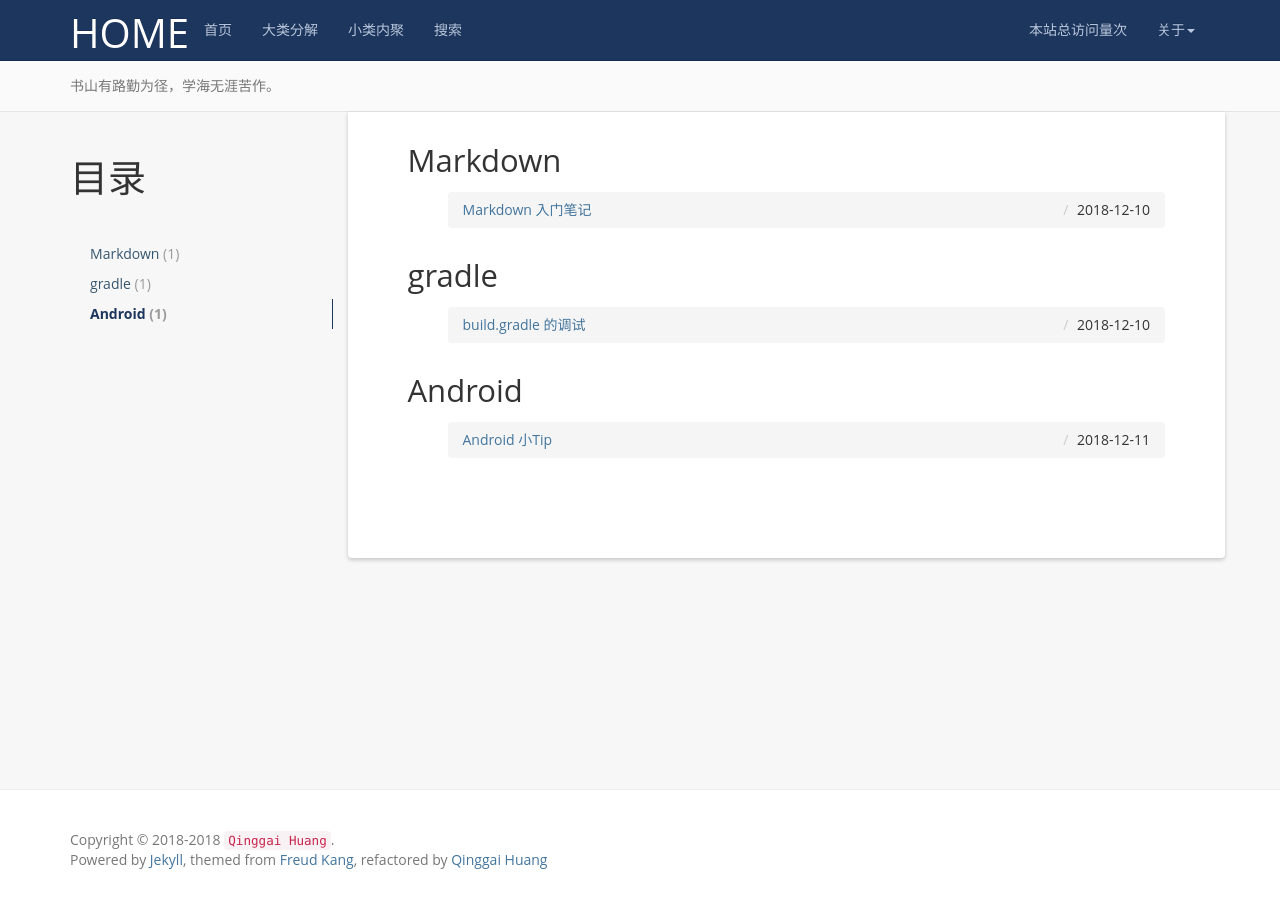
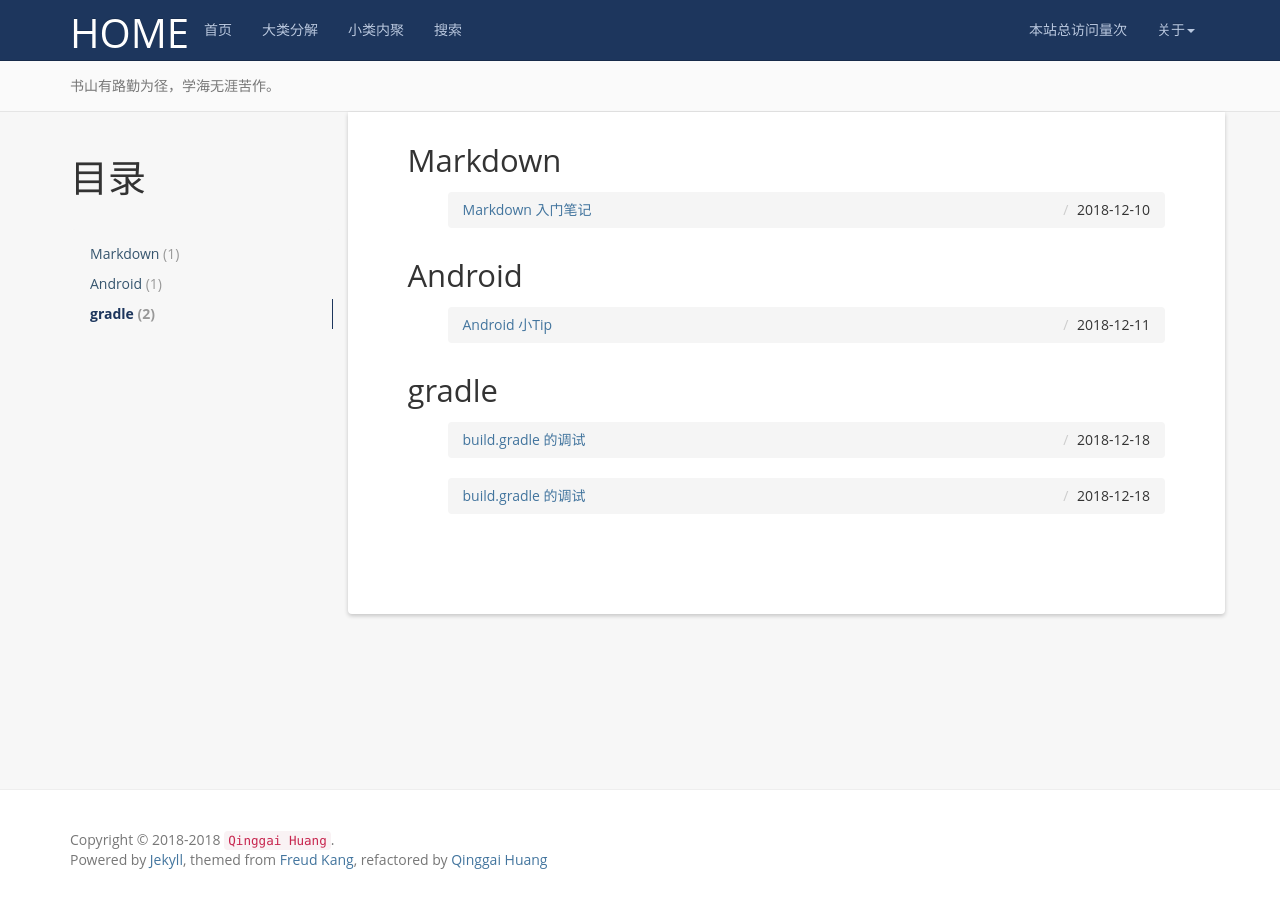
Before and after one commit to hqglichao/hqglichao.github.io, a Jekyll site: the page built from categories/index.html, in a window 1280 px wide. Built offline with Jekyll 4.4.1, drawn with Linux system fonts in a browser that asks for light colours; nearby versions of some CDN libraries; comment, search, counter and statistics services are not loaded; some of the changed lines change nothing that is shown.

````diff
--- a/_posts/2019-12-18-gradle-debug.md
+++ b/_posts/2019-12-24-bluetooth-permission.md
@@ -1,7 +1,7 @@
 ---
 layout: post
 title: build.gradle 的调试
-date: 2018-12-10 20:28:00 +0800
+date: 2018-12-18 20:28:00 +0800
 categories: gradle
 tag: debug
 ---
--- /dev/null
+++ b/_posts/2020-12-18-gradle-debug.md
@@ -0,0 +1,31 @@
+---
+layout: post
+title: build.gradle 的调试
+date: 2018-12-18 20:28:00 +0800
+categories: gradle
+tag: debug
+---
+* content
+{:toc}
+
+
+build.gradle debug
+=========================================
+
+`android studio`开发的`Android`项目，`build.gradle`不可或缺。
+编写过程中和app代码一样进行断点调试该怎么做呢。
+
+1、 Run->Edit Configrations
+2、 点击添加+
+![点击添加示意图](https://raw.githubusercontent.com/hqglichao/hqglichao.github.io/master/styles/images/gradle-debug-add.png)
+3、 点击确认OK
+4、 ./gradlew aR -Dorg.gradle.debug=true  --no-daemon （会进入等待模式）
+5、 点击debug按钮，attach调试
+
+gradle 的调试
+=========================================
+
+在代码左边带运行的`icon`上点击，填写参数，在`jvm`那栏写入
+```bash
+-agentlib:jdwp=transport=dt_socket,server=y,suspend=n,address=1044
+```
````
